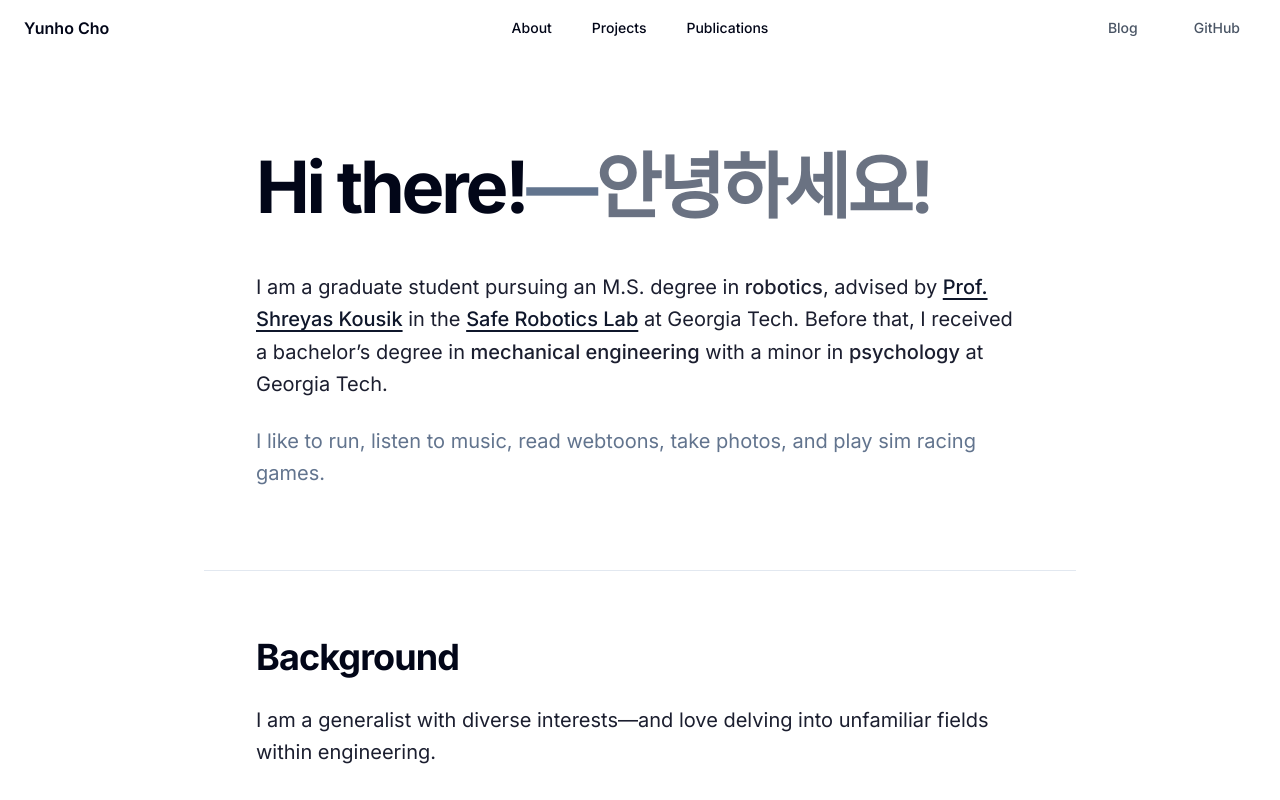
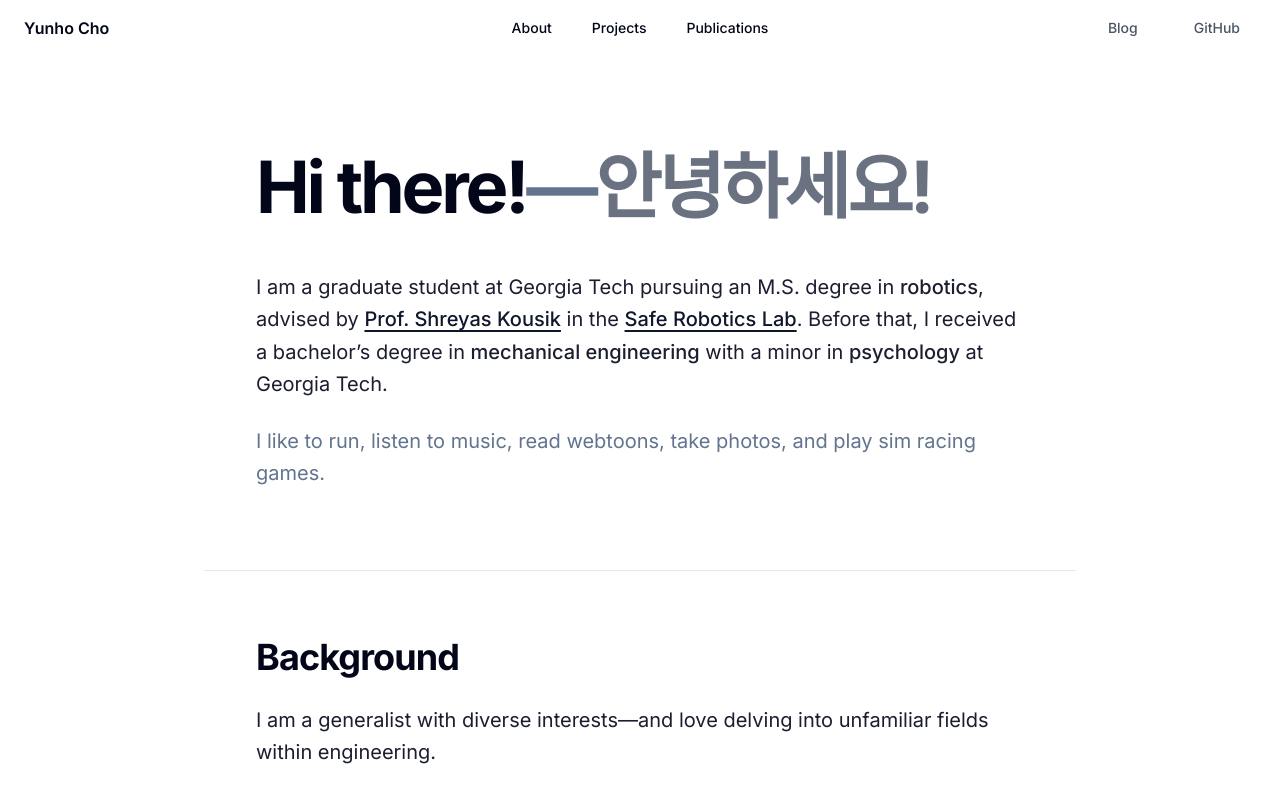
Before and after one commit to yunho-c/Portfolio-3, a SvelteKit app: page /about in a window 1280 px wide. Shown: the top 800 px of the page. Built offline with nearby package versions, Linux system fonts and the light colour scheme.

Commit message:
content: move 'at Georgia Tech' after 'student'

```diff
--- a/src/routes/about/+page.svelte
+++ b/src/routes/about/+page.svelte
@@ -30,7 +30,7 @@
 					Korean.
 				</p> -->
 				<p>
-					I am a graduate student pursuing an M.S. degree in <span class="font-medium"
+					I am a graduate student at Georgia Tech pursuing an M.S. degree in <span class="font-medium"
 						>robotics</span
 					>,
 					advised by <a href="https://www.shreyaskousik.com/" class="inline-link"
@@ -39,8 +39,7 @@
 					in the
 					<a href="https://saferoboticslab.me.gatech.edu/" class="inline-link"
 						>Safe Robotics Lab</a
-					>
-					at Georgia Tech. Before that, I received a bachelor’s degree in <span class="font-medium"
+					>. Before that, I received a bachelor’s degree in <span class="font-medium"
 						>mechanical engineering</span
 					>
 					with a minor in <span class="font-medium">psychology</span> at Georgia Tech.
```
